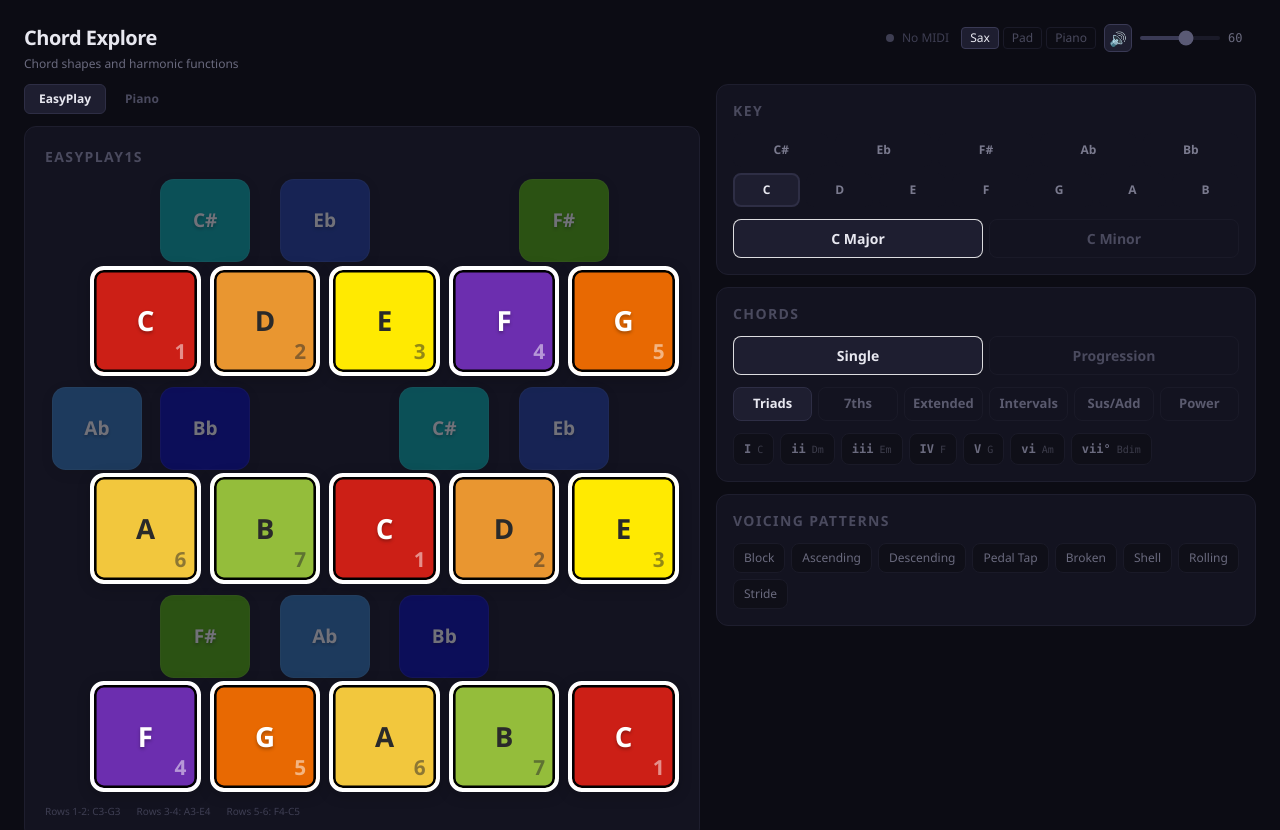
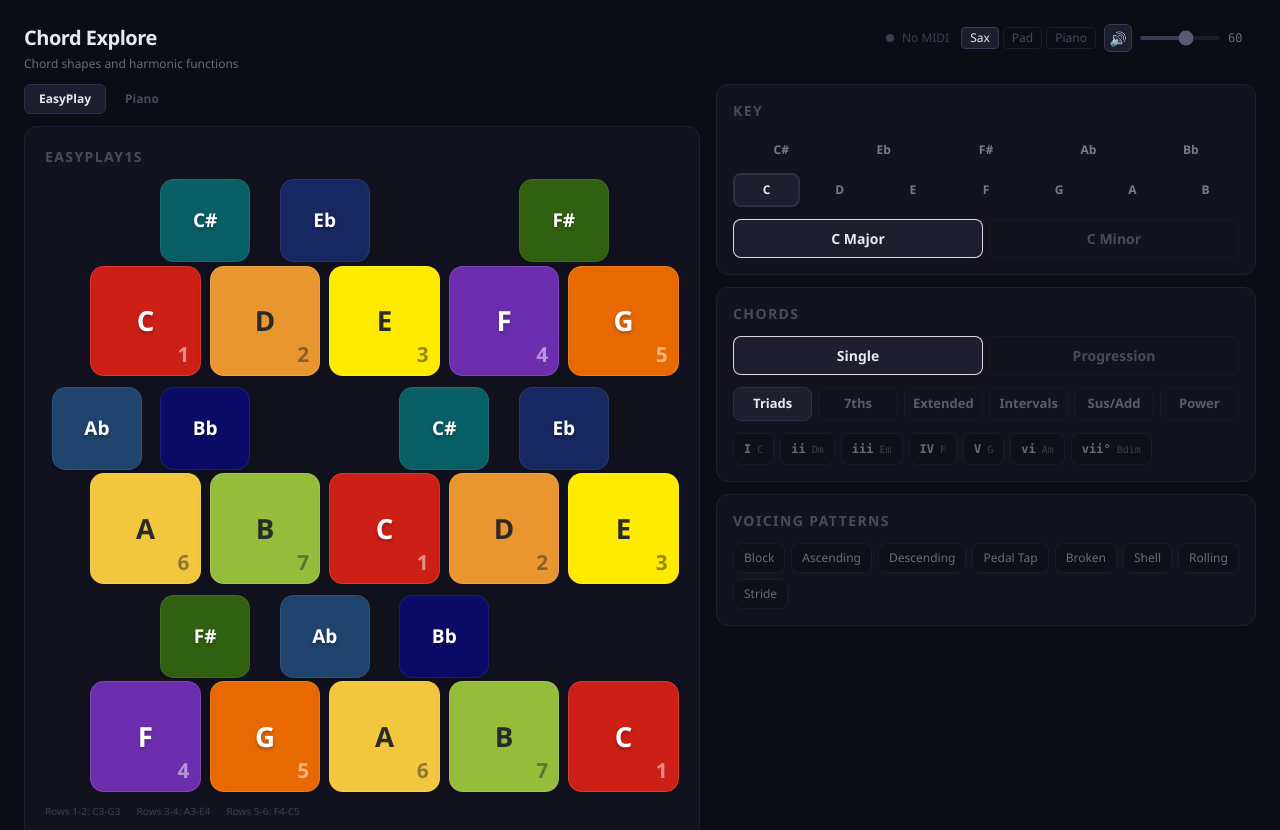
Before and after one commit to swaylenhayes/chord-explorer-easyplay, a React (Vite) app: page / in a window 1280 px wide. Shown: the top 830 px of the page. Built offline with nearby package versions, Linux system fonts and the light colour scheme.

Commit message:
fix(grid): fade out-of-scale background only (0.5 alpha), remove in-scale white outline

```diff
--- a/src/components/EasyPlayGrid.tsx
+++ b/src/components/EasyPlayGrid.tsx
@@ -70,8 +70,8 @@ function Key({
       style={{
         width: w,
         height: h,
-        background: bg,
-        opacity: dimmed && !isMidiPressed ? 0.2 : (!inScale && !highlighted && !isMidiPressed) ? 0.4 : 1,
+        background: (!inScale && !highlighted && !dimmed && !isMidiPressed) ? bg + '80' : bg,
+        opacity: dimmed && !isMidiPressed ? 0.2 : 1,
         transform: isMidiPressed
           ? 'scale(0.92)'
           : active
@@ -86,7 +86,7 @@ function Key({
               : highlighted
                 ? `0 0 24px ${bg}99, 0 4px 16px rgba(0,0,0,0.4)`
                 : '0 2px 8px rgba(0,0,0,0.2)',
-          (highlighted || inScale) ? 'inset 0 0 0 1.5px #000' : '',
+          highlighted ? 'inset 0 0 0 1.5px #000' : '',
         ].filter(Boolean).join(', '),
         border: isMidiPressed
           ? '2.5px solid #00E5FF'
@@ -98,9 +98,7 @@ function Key({
                 ? '2.5px solid #FFD700'
                 : highlighted
                   ? '2.5px solid #FFF'
-                  : inScale
-                    ? '2.5px solid #FFF'
-                    : isBlack
+                  : isBlack
                       ? '1px solid rgba(255,255,255,0.08)'
                       : '1px solid rgba(255,255,255,0.12)',
         zIndex: isMidiPressed ? 15 : highlighted || isRoot || active ? 10 : 1,
```
